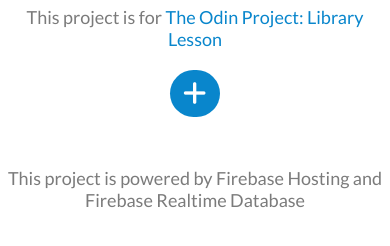
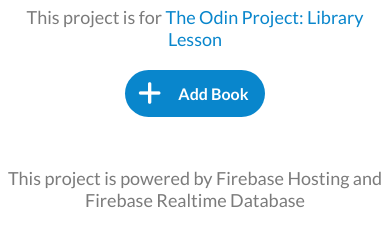
Before and after one commit to mmoya26/MLibrary, a plain HTML site: page public/index.html in a window 390 px wide. Shown: the part 148-394 px from the top of the page. Drawn offline with Linux system fonts and the light colour scheme; no server answers.

Commit message:
remove add book button transition for mobile screens 650px or lower

```diff
--- a/public/master.css
+++ b/public/master.css
@@ -339,6 +339,14 @@
     footer {
         margin-left: 0;
     }
+
+    .add-new-book {
+        width: 140px;
+    }
+
+    .add-new-book span {
+        opacity: 1;
+    }
 }
 @media only screen and (max-width: 500px) {
     .book-card {
```
